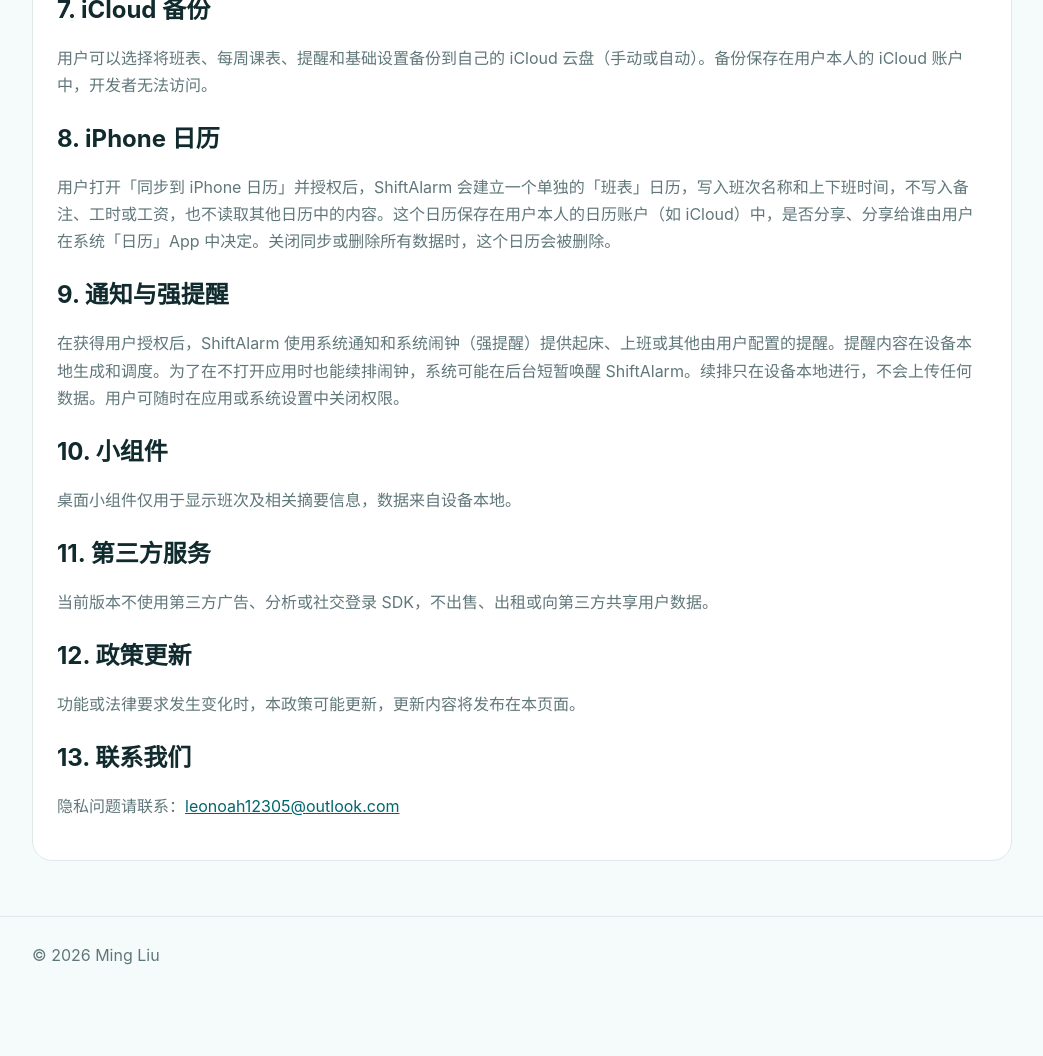
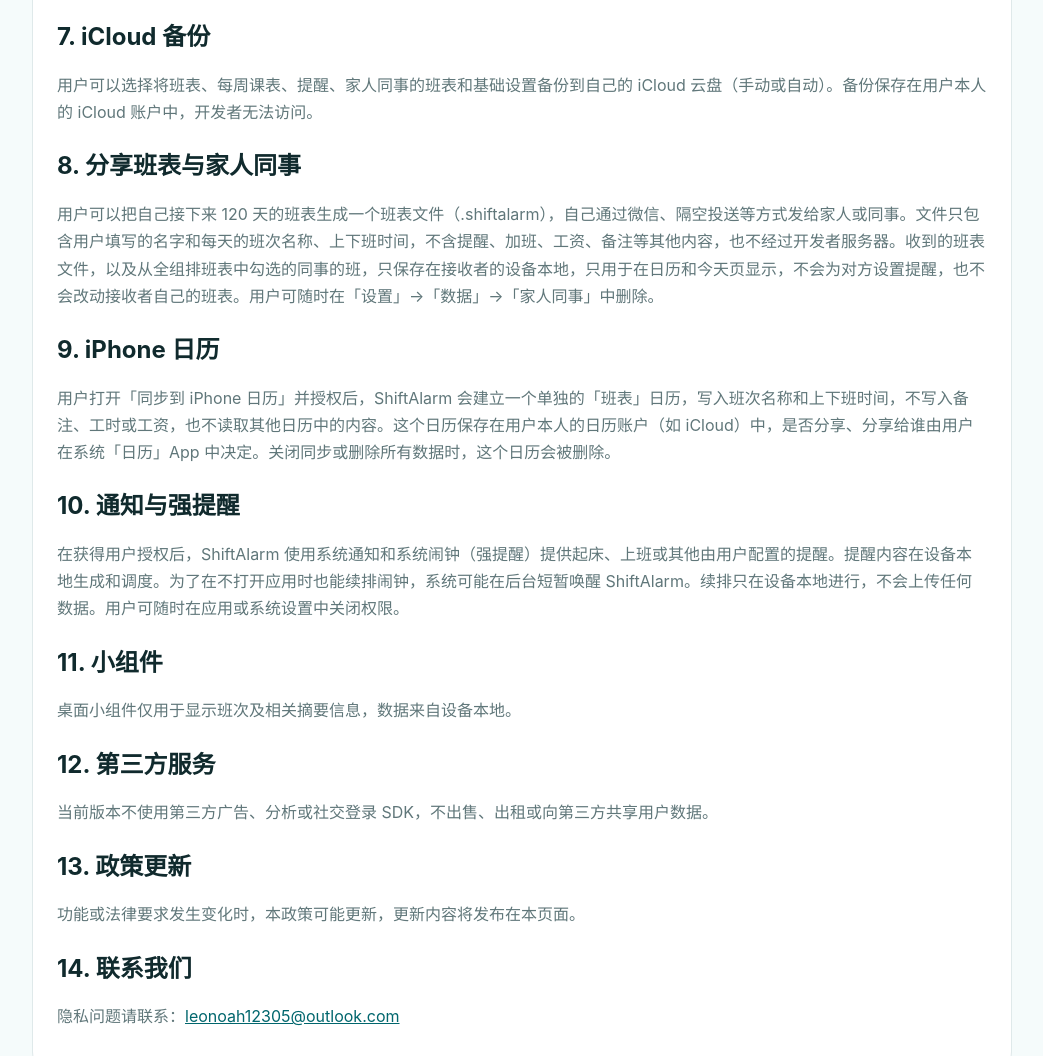
Before and after one commit to wenshifu/shiftalarm-site, a plain HTML site: page privacy.html in a window 1280 px wide. Shown: the part 1245-2301 px from the top of the page, without its empty margins (118-1161 px from the left). Before the commit the page ends 2238 px from the top, so only its background shows below. Drawn offline with Linux system fonts and the light colour scheme.

Commit message:
Say how shared schedules and family and colleagues' schedules are kept
Co-Authored-By: Claude Opus 5.5 <noreply@anthropic.com>

```diff
--- a/privacy.html
+++ b/privacy.html
@@ -10,18 +10,19 @@ section{padding:55px 0}footer{border-top:1px solid #dfe9ea;padding:28px 0;color:
 @media(max-width:760px){.hero,.grid{grid-template-columns:1fr}h1{font-size:42px}.links{display:none}}
 </style>
 <nav><div class="wrap nav"><div class="brand"><img src="LaunchLogo.png">ShiftAlarm</div><div class="links"><a href="index.html">首页</a><a href="support.html">技术支持</a></div></div></nav>
-<main class="wrap"><section><h1>隐私政策</h1><p>最后更新：2026年11月18日</p><div class="panel">
+<main class="wrap"><section><h1>隐私政策</h1><p>最后更新：2026年11月19日</p><div class="panel">
 <h2>1. 信息收集</h2><p>ShiftAlarm（班表闹钟）当前不要求注册或登录，也不会主动收集姓名、电话号码、精确位置、通讯录或其他可直接识别个人身份的信息，不使用广告或跨应用追踪。</p>
-<h2>2. 班表与本地数据</h2><p>用户创建的班次、排班、每周课表、提醒及设置默认保存在设备本地。ShiftAlarm 不会将这些数据上传至开发者服务器。</p>
+<h2>2. 班表与本地数据</h2><p>用户创建的班次、排班、每周课表、提醒、家人同事的班表及设置默认保存在设备本地。ShiftAlarm 不会将这些数据上传至开发者服务器。</p>
 <h2>3. 文件导入</h2><p>当用户主动选择 Excel、XLSX 或 CSV 文件时，ShiftAlarm 仅在设备上读取和解析所选文件，以生成班表。</p>
 <h2>4. 拍照识别班表</h2><p>经用户授权后，ShiftAlarm 使用相机拍摄班表，或读取用户选择的班表照片；教师模板下也可以拍摄或选择课表和作息时间表的照片。照片只在设备本地识别日期、班次、课程和时间，不会上传，也不会永久保存。在支持 Apple 智能的设备上，可使用设备端的 Apple 智能模型校对识别出的表格文字，或判断作息时间表里没认出的行（如到校、午休、课后服务）是什么，同样只在设备上进行。识别结果都要用户确认后才会保存。</p>
 <h2>5. 排班助手、Siri 与语音输入</h2><p>排班助手在设备本地按规则回答班表问题、起草修改，不使用 AI 模型。任何修改都要用户确认后才会保存。</p><p>为了越用越懂用户的说法，助手会在设备上记下问过的话和结果（不记回答），最多保留 60 天，不会上传。可以在“助手设置 → 学到的说法”里查看、清除或关闭；只有用户主动点分享，没听懂的话才会发出去。</p><p>语音输入经用户授权后使用麦克风和语音识别，识别只在设备上进行，语音和识别出的文字都不会上传。通过 Siri 或快捷指令使用时，语音请求由 Apple 按其隐私政策处理，ShiftAlarm 只在设备本地生成回答。</p>
 <h2>6. 「健康」睡眠数据</h2><p>使用「班表分析」的睡眠对比时，经用户授权，ShiftAlarm 只读取「健康」中的睡眠记录，用来对比每个班次前后的睡眠。数据只在设备本地分析，每次查看时重新读取：不会保存、不会上传、不会写入 iCloud 备份，也不会用于广告或提供给第三方。在支持 Apple 智能的设备上，「班表分析」开头的总结由设备端的 Apple 智能模型生成，同样只在设备上进行。ShiftAlarm 不向「健康」写入任何数据。用户可随时在「设置」→「健康」→「数据访问与设备」中关闭读取权限。</p>
-<h2>7. iCloud 备份</h2><p>用户可以选择将班表、每周课表、提醒和基础设置备份到自己的 iCloud 云盘（手动或自动）。备份保存在用户本人的 iCloud 账户中，开发者无法访问。</p>
-<h2>8. iPhone 日历</h2><p>用户打开「同步到 iPhone 日历」并授权后，ShiftAlarm 会建立一个单独的「班表」日历，写入班次名称和上下班时间，不写入备注、工时或工资，也不读取其他日历中的内容。这个日历保存在用户本人的日历账户（如 iCloud）中，是否分享、分享给谁由用户在系统「日历」App 中决定。关闭同步或删除所有数据时，这个日历会被删除。</p>
-<h2>9. 通知与强提醒</h2><p>在获得用户授权后，ShiftAlarm 使用系统通知和系统闹钟（强提醒）提供起床、上班或其他由用户配置的提醒。提醒内容在设备本地生成和调度。为了在不打开应用时也能续排闹钟，系统可能在后台短暂唤醒 ShiftAlarm。续排只在设备本地进行，不会上传任何数据。用户可随时在应用或系统设置中关闭权限。</p>
-<h2>10. 小组件</h2><p>桌面小组件仅用于显示班次及相关摘要信息，数据来自设备本地。</p>
-<h2>11. 第三方服务</h2><p>当前版本不使用第三方广告、分析或社交登录 SDK，不出售、出租或向第三方共享用户数据。</p>
-<h2>12. 政策更新</h2><p>功能或法律要求发生变化时，本政策可能更新，更新内容将发布在本页面。</p>
-<h2>13. 联系我们</h2><p>隐私问题请联系：<a href="mailto:leonoah12305@outlook.com">leonoah12305@outlook.com</a></p>
+<h2>7. iCloud 备份</h2><p>用户可以选择将班表、每周课表、提醒、家人同事的班表和基础设置备份到自己的 iCloud 云盘（手动或自动）。备份保存在用户本人的 iCloud 账户中，开发者无法访问。</p>
+<h2>8. 分享班表与家人同事</h2><p>用户可以把自己接下来 120 天的班表生成一个班表文件（.shiftalarm），自己通过微信、隔空投送等方式发给家人或同事。文件只包含用户填写的名字和每天的班次名称、上下班时间，不含提醒、加班、工资、备注等其他内容，也不经过开发者服务器。收到的班表文件，以及从全组排班表中勾选的同事的班，只保存在接收者的设备本地，只用于在日历和今天页显示，不会为对方设置提醒，也不会改动接收者自己的班表。用户可随时在「设置」→「数据」→「家人同事」中删除。</p>
+<h2>9. iPhone 日历</h2><p>用户打开「同步到 iPhone 日历」并授权后，ShiftAlarm 会建立一个单独的「班表」日历，写入班次名称和上下班时间，不写入备注、工时或工资，也不读取其他日历中的内容。这个日历保存在用户本人的日历账户（如 iCloud）中，是否分享、分享给谁由用户在系统「日历」App 中决定。关闭同步或删除所有数据时，这个日历会被删除。</p>
+<h2>10. 通知与强提醒</h2><p>在获得用户授权后，ShiftAlarm 使用系统通知和系统闹钟（强提醒）提供起床、上班或其他由用户配置的提醒。提醒内容在设备本地生成和调度。为了在不打开应用时也能续排闹钟，系统可能在后台短暂唤醒 ShiftAlarm。续排只在设备本地进行，不会上传任何数据。用户可随时在应用或系统设置中关闭权限。</p>
+<h2>11. 小组件</h2><p>桌面小组件仅用于显示班次及相关摘要信息，数据来自设备本地。</p>
+<h2>12. 第三方服务</h2><p>当前版本不使用第三方广告、分析或社交登录 SDK，不出售、出租或向第三方共享用户数据。</p>
+<h2>13. 政策更新</h2><p>功能或法律要求发生变化时，本政策可能更新，更新内容将发布在本页面。</p>
+<h2>14. 联系我们</h2><p>隐私问题请联系：<a href="mailto:leonoah12305@outlook.com">leonoah12305@outlook.com</a></p>
 </div></section></main><footer><div class="wrap">© 2026 Ming Liu</div></footer></html>
```
